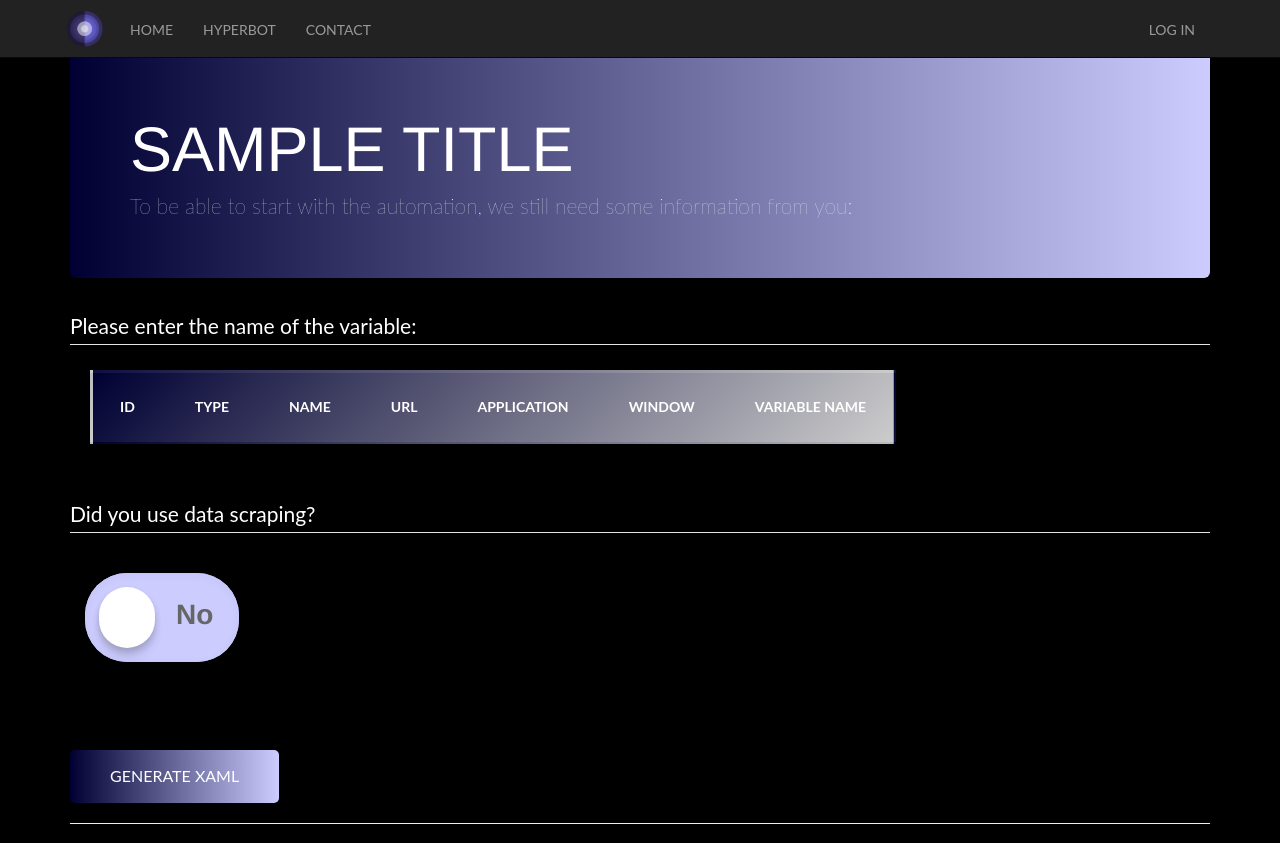
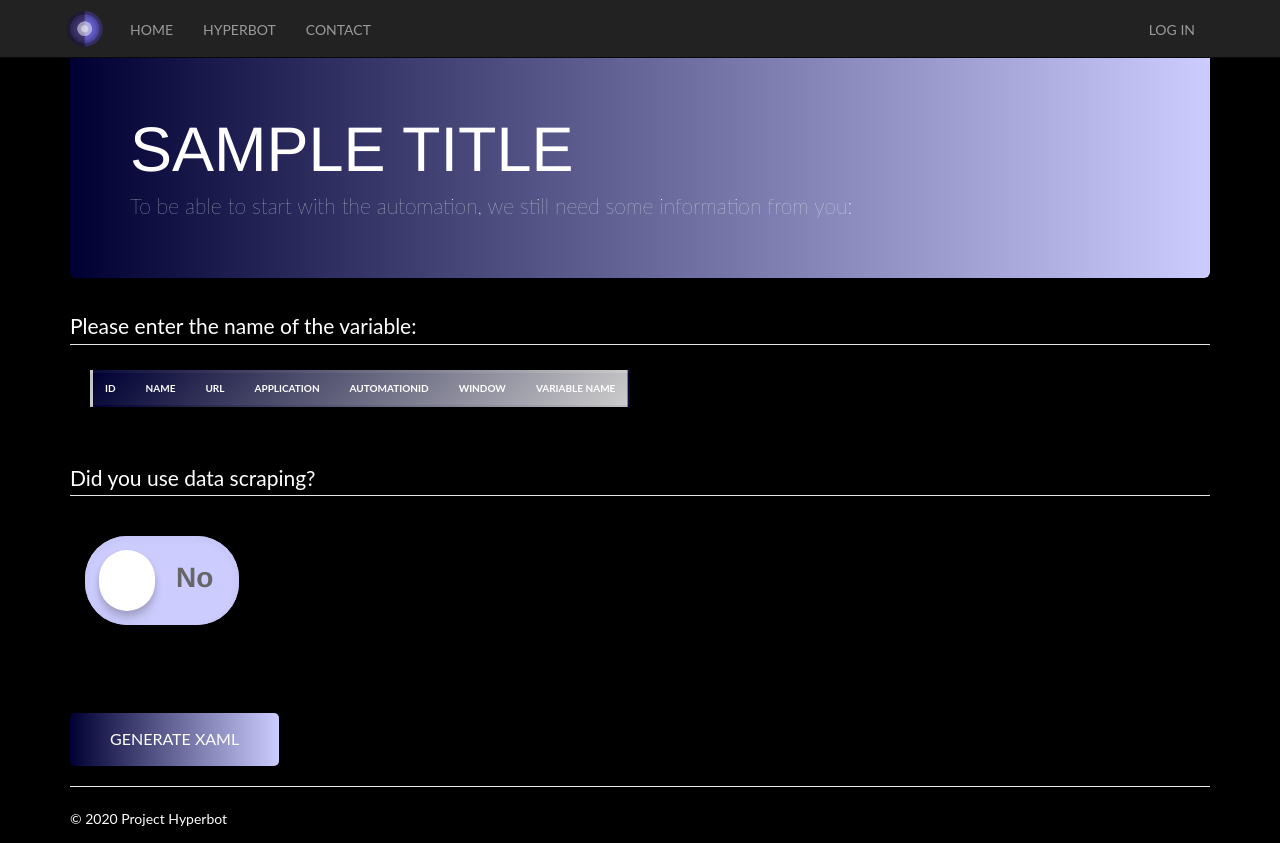
Before and after one commit to JMU-Information-Systems/pjs-hyperbot-main, a Django app: template pjshyperbot/app/templates/app/input.html in a window 1280 px wide. Shown: the top 843 px of the page. Run offline with Django 3.2, Linux system fonts and the light colour scheme; the template is opened without the code that fills it: most values are stand-ins (such as "Sample title", 1, 10 or a date in 2020); lists and menus that the app fills with data are empty; some libraries are stand-ins or nearby versions.

Commit message:
Abfrage Frontend

```diff
--- a/pjshyperbot/app/templates/app/input.html
+++ b/pjshyperbot/app/templates/app/input.html
@@ -472,17 +472,17 @@
         }
 
         th {
-            padding: 25px 30px;
+            padding: 10px 15px;
         }
 
         td {
-            padding: 25px 30px;
+            padding: 10px 15px;
         }
 
 
         .responsive-table .table-header {
             background: linear-gradient(-45deg, #CCCCCC, #000033);
-            font-size: 14px;
+            font-size: 10px;
             text-transform: uppercase;
             #letter-spacing: 0.03em;
         }
@@ -490,7 +490,7 @@
         .responsive-table .table-row {
             background-color: #333366;
             box-shadow: 0px 0px 9px 0px rgba(0,0,0,0.1);
-            font-size: 14px;
+            font-size: 10px;
         }
 
         @media all and (max-width: 767px) {
@@ -551,11 +551,11 @@
                 <table class="responsive-table">
                     <tr class="table-header">
                         <th class="col col-1">Id</th>
-                        <th class="col col-2">type</th>
-                        <th class="col col-3">name</th>
-                        <th class="col col-4">URL</th>
-                        <th class="col col-5">Application</th>
-                        <th class="col col-6">Window</th>
+                        <th class="col col-2">name</th>
+                        <th class="col col-3">URL</th>
+                        <th class="col col-4">application</th>
+                        <th class="col col-5">automationid</th>
+                        <th class="col col-6">window</th>
                         <th class="col col-7">variable name</th>
                     </tr>
 
```
